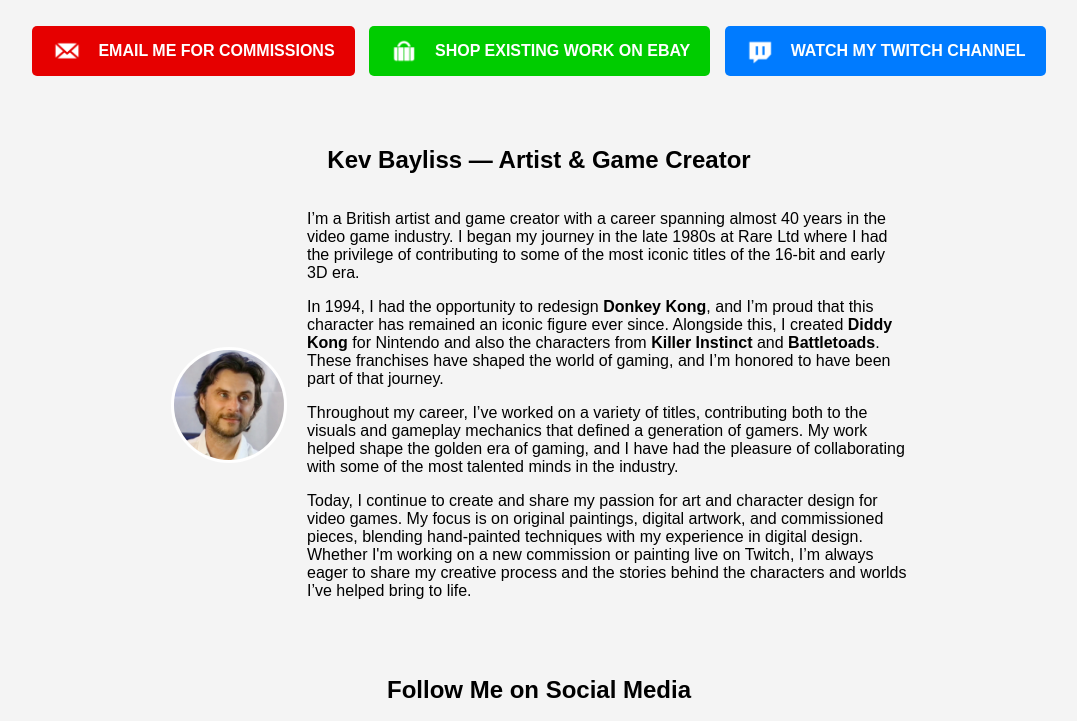
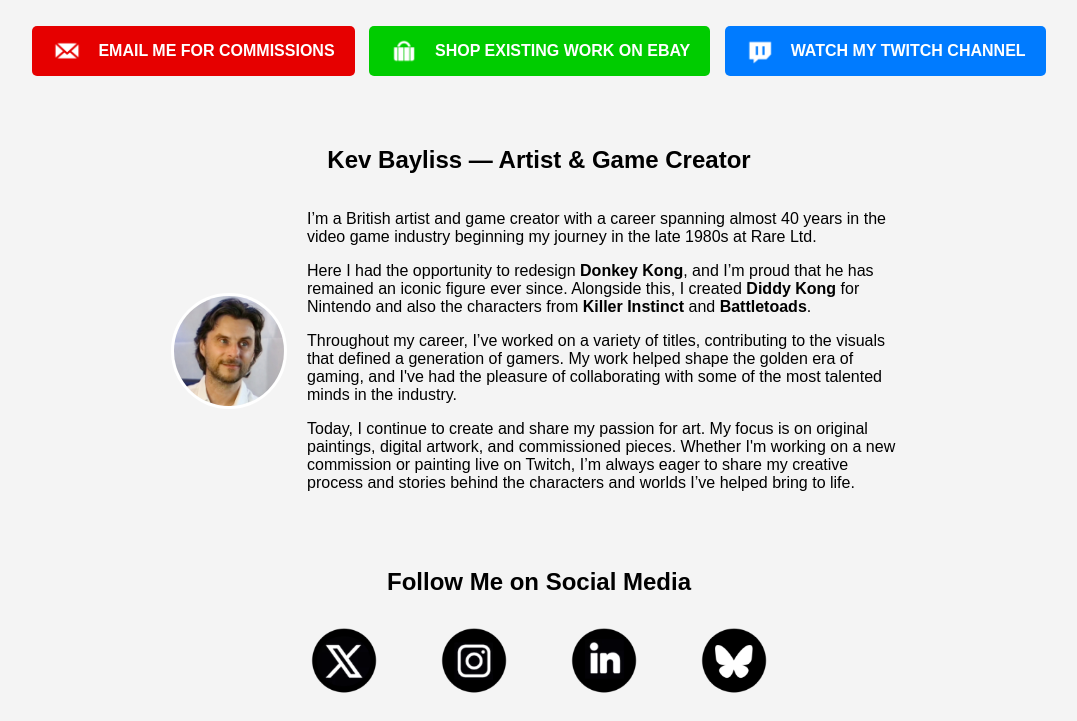
Before and after one commit to KevBayliss/KevBayliss.github.io, a plain HTML site: page index.html in a window 1280 px wide. Shown: the part 652-1373 px from the top of the page, without its empty margins (101-1178 px from the left). Drawn offline with Linux system fonts and the light colour scheme.

Commit message:
Update index.html

```diff
--- a/index.html
+++ b/index.html
@@ -157,19 +157,19 @@
 /KevBaylissArt_ProfilePic_256.jpg" alt="Kev Bayliss Profile Picture">
     <div class="about-me-text">
       <p class="lead">
-        I’m a British artist and game creator with a career spanning almost 40 years in the video game industry. I began my journey in the late 1980s at Rare Ltd where I had the privilege of contributing to some of the most iconic titles of the 16-bit and early 3D era.
+        I’m a British artist and game creator with a career spanning almost 40 years in the video game industry beginning my journey in the late 1980s at Rare Ltd.
       </p>
 
 <p>
-    In 1994, I had the opportunity to redesign <strong>Donkey Kong</strong>, and I’m proud that this character has remained an iconic figure ever since. Alongside this, I created <strong>Diddy Kong</strong> for Nintendo and also the characters from <strong>Killer Instinct</strong> and <strong>Battletoads</strong>. These franchises have shaped the world of gaming, and I’m honored to have been part of that journey.
+    Here I had the opportunity to redesign <strong>Donkey Kong</strong>, and I’m proud that he has remained an iconic figure ever since. Alongside this, I created <strong>Diddy Kong</strong> for Nintendo and also the characters from <strong>Killer Instinct</strong> and <strong>Battletoads</strong>.
 </p>
 
       <p>
-        Throughout my career, I’ve worked on a variety of titles, contributing both to the visuals and gameplay mechanics that defined a generation of gamers. My work helped shape the golden era of gaming, and I have had the pleasure of collaborating with some of the most talented minds in the industry.
+        Throughout my career, I’ve worked on a variety of titles, contributing to the visuals that defined a generation of gamers. My work helped shape the golden era of gaming, and I've had the pleasure of collaborating with some of the most talented minds in the industry.
       </p>
 
       <p>
-        Today, I continue to create and share my passion for art and character design for video games. My focus is on original paintings, digital artwork, and commissioned pieces, blending hand-painted techniques with my experience in digital design. Whether I'm working on a new commission or painting live on Twitch, I’m always eager to share my creative process and the stories behind the characters and worlds I’ve helped bring to life.
+        Today, I continue to create and share my passion for art. My focus is on original paintings, digital artwork, and commissioned pieces. Whether I'm working on a new commission or painting live on Twitch, I’m always eager to share my creative process and stories behind the characters and worlds I’ve helped bring to life.
       </p>
     </div>
   </div>
```
